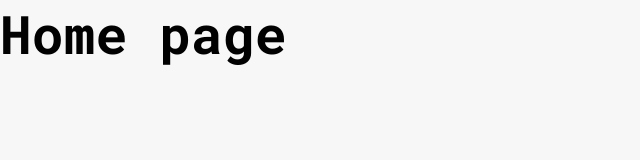
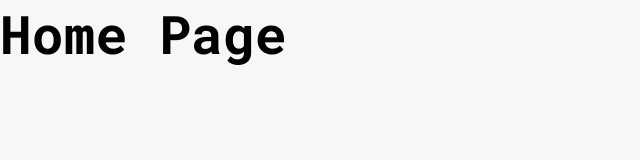
Before and after one commit to gzkdev/minotes-app, a React (Create React App) app: page / in a window 1280 px wide. Shown: the top 160 px of the page, without its empty margins (0-640 px from the left). Built offline with nearby package versions, Linux system fonts and the light colour scheme.

Commit message:
feature: setup routes for app

```diff
--- a/src/App.tsx
+++ b/src/App.tsx
@@ -1,5 +1,17 @@
+import { BrowserRouter, Routes, Route } from "react-router-dom";
 function App() {
-  return <h1>Home page</h1>;
+  return (
+    <BrowserRouter>
+      <Routes>
+        <Route path="/" element={<h1>Home Page</h1>} />
+        <Route path="/notes/:id" element={<h1>Edit Note</h1>} />
+        <Route path="/favorites" element={<h1>Favorite Notes</h1>} />
+        <Route path="/recent" element={<h1>Recent Notes</h1>} />
+        <Route path="/trash" element={<h1>deleted Notes</h1>} />
+        <Route path="*" element={<h1>404 Page</h1>} />
+      </Routes>
+    </BrowserRouter>
+  );
 }
 
 export default App;
```
